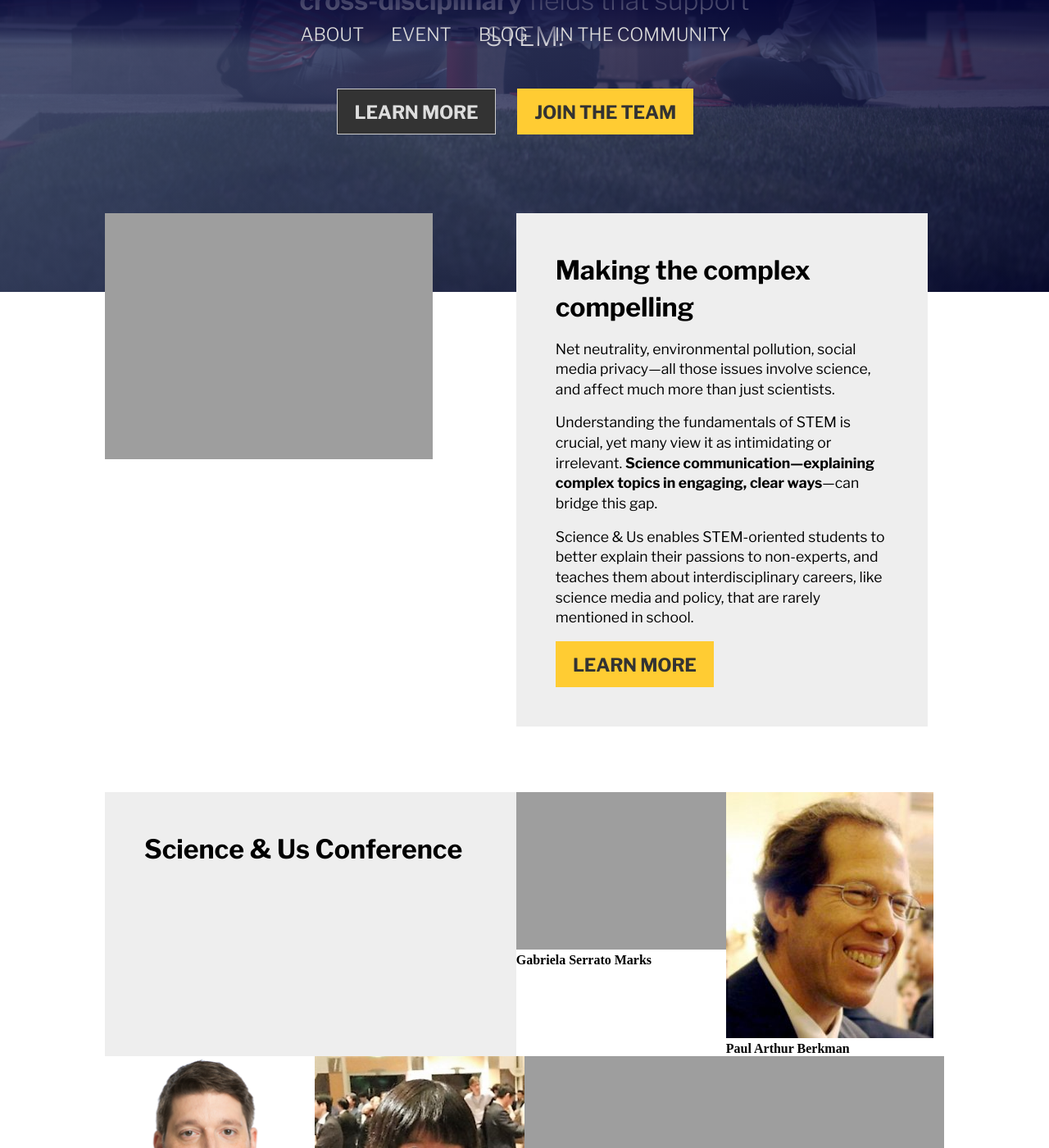
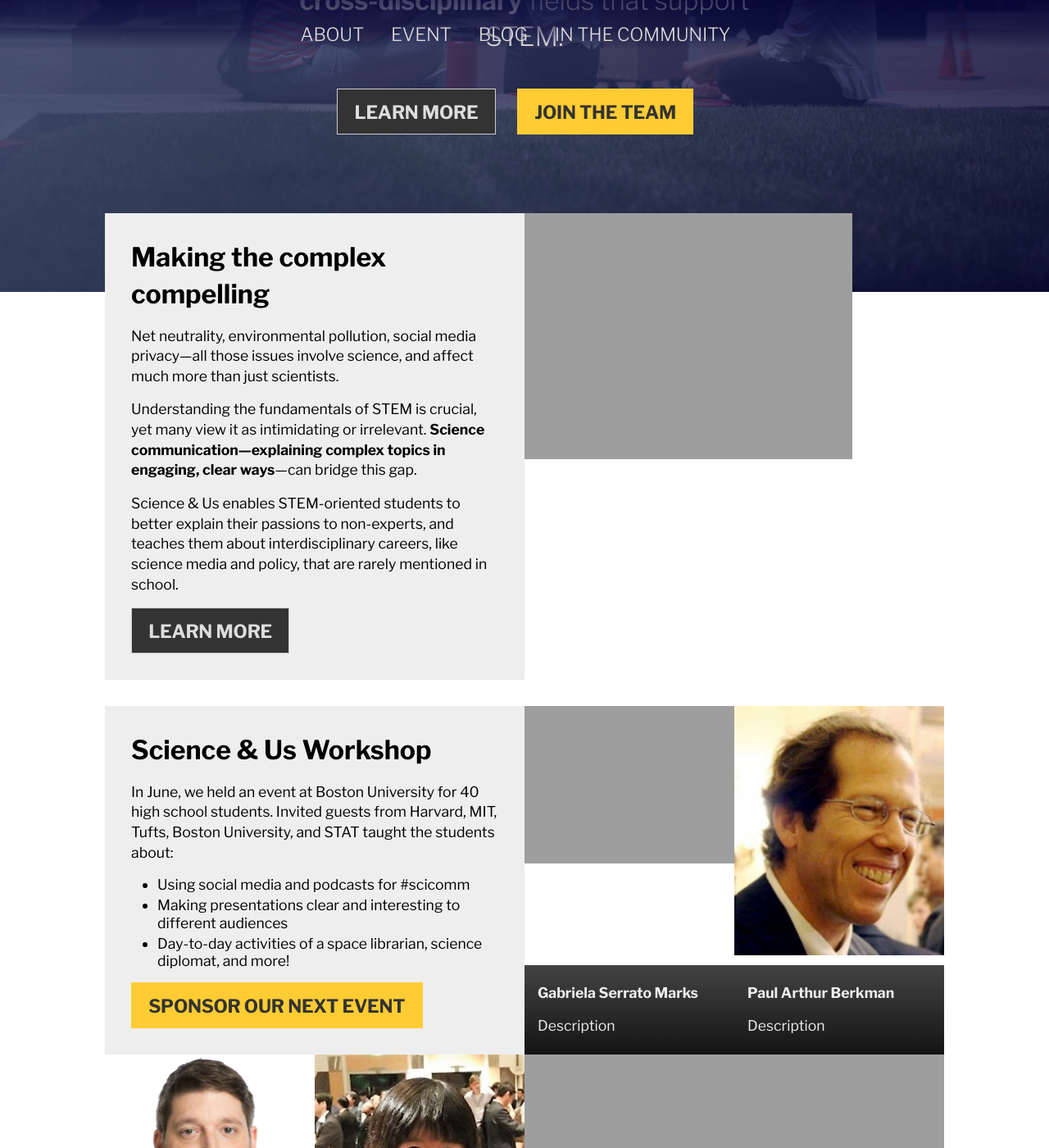
Before and after one commit to scienceandus/scienceandus.github.io, a Jekyll site: the page built from index.html, in a window 1280 px wide and 1400 px high, scrolled down 395 px. Shown: the whole window at 82% size. Built offline with Jekyll 4.4.1, drawn with Linux system fonts in a browser that asks for light colours; some of the changed text lies outside the part shown.

Commit message:
More homepage layout + content updates

```diff
--- a/css/styles.css
+++ b/css/styles.css
@@ -108,7 +108,7 @@
 }
 
 section {
-	margin: 0 auto 5rem;
+	margin: 0 auto 2rem;
 	width: 80%;
 }
 
@@ -119,26 +119,15 @@
 	vertical-align: top;
 }
 
-.half {
-	width: 49%;
-}
+.half { width: 50% }
+.third { width: 33.3% }
+.fourth { width: 25%; }
 
-.third {
-	width: 33.3%;
-}
-
-.fourth { width: 25%; }
-.two-thirds { width: 66.7% }
-
-.row { display: table; }
-
-img {
-	max-width: 100%;
-}
+img { max-width: 100% }
 
 .headline {
 	background: #eee;
-	padding: 3rem;
+	padding: 2rem;
 }
 
 /* ----------------------------- BUTTON-LIKE THINGS  ----------------------------- */
@@ -176,6 +165,11 @@
 	margin: 1rem 0;
 }
 
+section li {
+	font: 1.1rem/120% Libre Franklin, Arial, sans-serif;
+	margin: .25rem 0 .25rem 2rem;
+}
+
 .flex {
 	display: -webkit-flex;
 	display: -moz-flex;
@@ -185,11 +179,27 @@
 	flex-wrap: wrap;
 }
 
+.bio {
+	background: linear-gradient(rgba(20,20,20,.8), rgba(20,20,20,1));
+	color: #eee;
+	width: 100%;
+	position: absolute;
+	bottom: 0;
+	padding: .35rem 1rem;
+}
+
+.person {
+	position: relative;
+}
+
+.person img { display: block; }
+
 @media (max-width: 1100px) {
 	h1 { font-size: 4rem; }
 	h3 { font-size: 1.75rem; max-width: 80%; }
 	header .overlay { padding: 20% 5% 22.5% }
 	nav a, .button { font-size: 1.25rem; }
+	section { width: 92.5% }
 }
 
 @media (max-width: 800px) {
@@ -227,4 +237,7 @@
 	.topnav.responsive li {
 		display: block;
 	}
+
+	.half, .third { width: 100% }
+	.fourth { width: 50% }
 }
--- a/index.html
+++ b/index.html
@@ -21,6 +21,18 @@
 first_row_buttons:
   - name: Learn More
     url: /about
+
+second_row_headline: Science & Us Workshop
+second_row_text: >
+  In June, we held an event at Boston University for 40 high school students. Invited guests from Harvard, MIT, Tufts, Boston University, and STAT taught the students about:
+  <ul>
+  	<li>Using social media and podcasts for #scicomm</li>
+  	<li>Making presentations clear and interesting to different audiences</li>
+  	<li>Day-to-day activities of a space librarian, science diplomat, and more!</li>
+  </ul>
+second_row_buttons:
+  - name: Sponsor Our Next Event
+    url: /sponsor
     primary: true
 
 speakers:
@@ -57,11 +69,7 @@
 		</header>
 
 		<section id="first-section">
-			<div class="row flex">
-				<div class="half">
-					<img src="{{ page.first_row_image_url | prepend:site.url }}" alt="">
-				</div>
-
+			<div class="flex">
 				<div class="half headline">
 					<h2>{{ page.first_row_headline }}</h2>
 
@@ -71,19 +79,30 @@
 					<a class="button{% if button.primary == true %} button-primary{% endif %}" href="{{ button.url | prepend:site.url }}">{{ button.name }}</a>
 					{% endfor %}
 				</div>
+
+				<div class="half">
+					<img src="{{ page.first_row_image_url | prepend:site.url }}" alt="">
+				</div>
 			</div>
 		</section>
 
 		<section>
-			<div class="row flex">
+			<div class="flex">
 				<div class="half headline">
-					<h2>Science & Us Conference</h2>
+					<h2>{{ page.second_row_headline }}</h2>
+					<p>{{ page.second_row_text }}</p>
+
+					{% for button in page.second_row_buttons %}
+					<a class="button{% if button.primary == true %} button-primary{% endif %}" href="{{ button.url | prepend:site.url }}">{{ button.name }}</a>
+					{% endfor %}
 				</div>
 
 				{% for person in page.speakers %}
-				<div class="person fourth">
-					<img src="{{ person.photo_url | prepend:site.url }}" alt="{{ person.name }}">
-					<h4>{{ person.name }}</h4>
+				<div class="fourth person">
+					<img src="{{ person.photo_url | prepend:site.url }}" alt="{{ person.name }}" style="width: 100%"><div class="bio">
+						<p><b>{{ person.name }}</b></p>
+						<p>Description</p>
+					</div>
 				</div>
 				{% endfor %}
 			</div>
```
Also changed, not shown: 2 other files.
